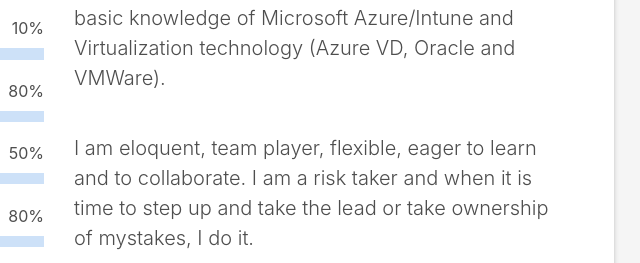
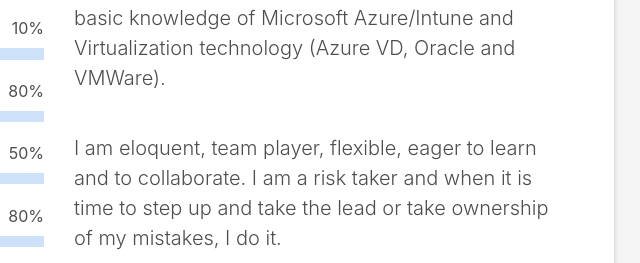
Before and after one commit to JeanPierreNdagijimana/JeanPierreNdagijimana.github.io, a plain HTML site: page index.html in a window 1280 px wide. Shown: the part 1421-1684 px from the top of the page, 581-1221 px from the left. Drawn offline with Linux system fonts and the light colour scheme; files whose address does not match are found by name.

Commit message:
correction

```diff
--- a/index.html
+++ b/index.html
@@ -204,7 +204,7 @@
                   </p><br>
                   <p class="lead">
                     I am eloquent, team player, flexible, eager to learn and to collaborate.
-                    I am a risk taker and when it is time to step up and take the lead or take ownership of mystakes, I do it.
+                    I am a risk taker and when it is time to step up and take the lead or take ownership of my mistakes, I do it.
                   </p><br>
                   <p class="lead">
                     I speak 4 languages fluently: English, French, Kinyarwanda and Swahili.
```
